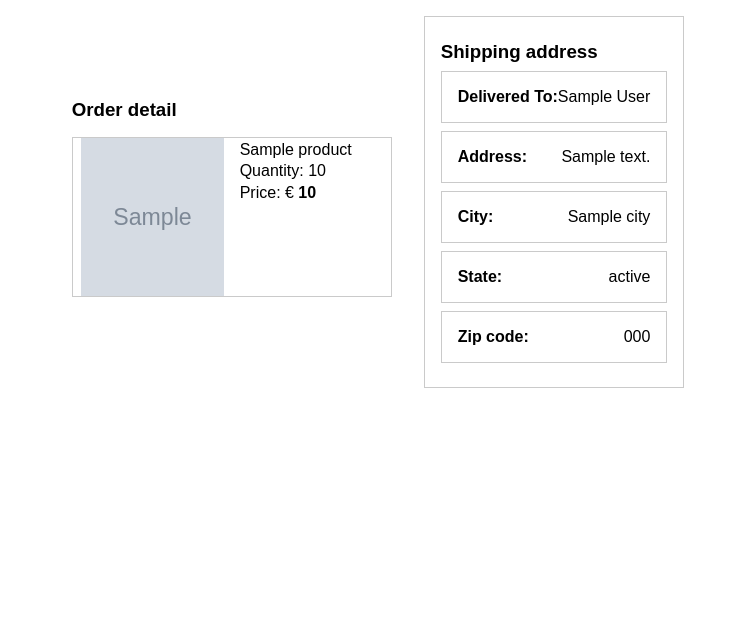
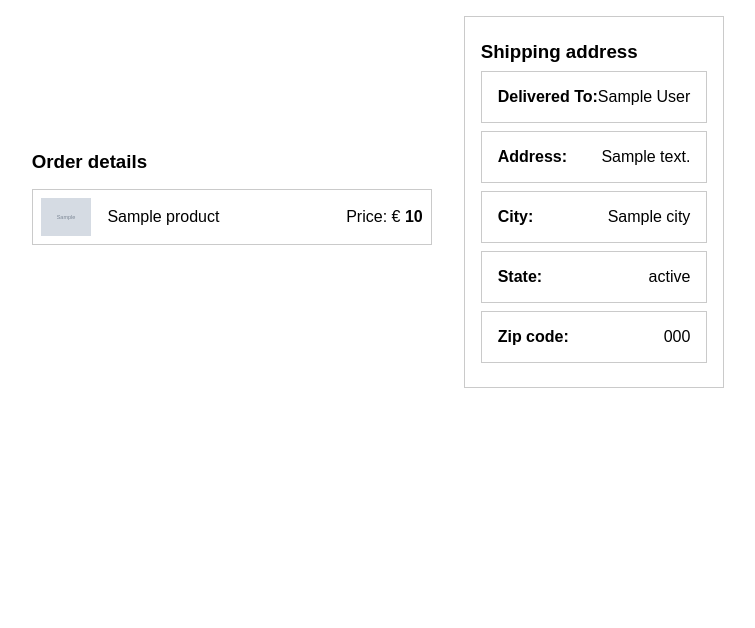
Before and after one commit to devignasrocys/ptu8_baigiamasis_darbas, a Django app: template e_commerce_shop/users/templates/users/order-details.html in a window 1280 px wide. Shown: the part 58-686 px from the top of the page, without its empty margins (262-1017 px from the left). Run offline with Django 4.2, Linux system fonts and the light colour scheme; the template is opened without the code that fills it: most values are stand-ins (such as "Sample title", 1, 10 or a date in 2020); grey boxes marked "Sample" are stand-in pictures; some libraries are stand-ins or nearby versions.

Commit message:
updated order details

```diff
--- a/e_commerce_shop/static/css/main.css
+++ b/e_commerce_shop/static/css/main.css
@@ -515,8 +515,7 @@
     align-items: center;
     border: 1px solid #cacaca;
     margin: 1rem 0;
-    width: 20rem;
-    height: 10rem;
+    width: 25rem;
 }
 
 .order-card div {
@@ -527,20 +526,25 @@
     margin: .2rem 0;
 }
 
-.order-card div {
+.order-card__img-container {
+    width: 4rem;
+    padding: .5rem 0;
+}
+
+.order-card__details {
+    display: flex;
+    flex-direction:  row;
+    justify-content: space-between;
     width: 100%;
-    height: 100%;
 }
 
 .order-card__img {
     display: block;
     width: 100%;
-    height: 100%;
+    height: auto;
 }
 
 /* PAYMENT SUCCESS */
-.payment-success {}
-
 .payment-success__title {
     margin: 1rem 0;
     color: #3b5276;
@@ -784,6 +788,15 @@
     .carousele__title {
         font-size: 1.5rem;
     }
+
+    .order-details {
+        flex-direction: column;
+        width: 100%;
+    }
+
+    .shipping-address {
+        width: 100%;
+    }
 }
 
 
--- a/e_commerce_shop/users/templates/users/order-details.html
+++ b/e_commerce_shop/users/templates/users/order-details.html
@@ -4,21 +4,20 @@
 <section class="dashboard">
     <article class="dashboard__article order-details">
         <div class="column">
-            <h1>Order detail</h1>
+            <h1>Order details</h1>
             {% for order_item in order_items %}
             <div class="order-card">
-                <div>
+                <div class="order-card__img-container">
                     <img class="order-card__img" src="{{order_item.product.image1.url}}" alt="{{order_item.product.name}}"/>
                 </div>
-                <div>
+                <div class="order-card__details">
                     <p>{{order_item.product.title}}</p>
-                    <p>Quantity: {{order_item.quantity}}</p>
                     <p>Price:	&#8364; <b>{{order_item.product.price}}</b></p>
                 </div>
             </div>
             {% endfor %}
         </div>
-        <div class="column">
+        <div class="column shipping-address">
             <h1>Shipping address</h1>
             <p>
                 <b>Delivered To: </b>
```
